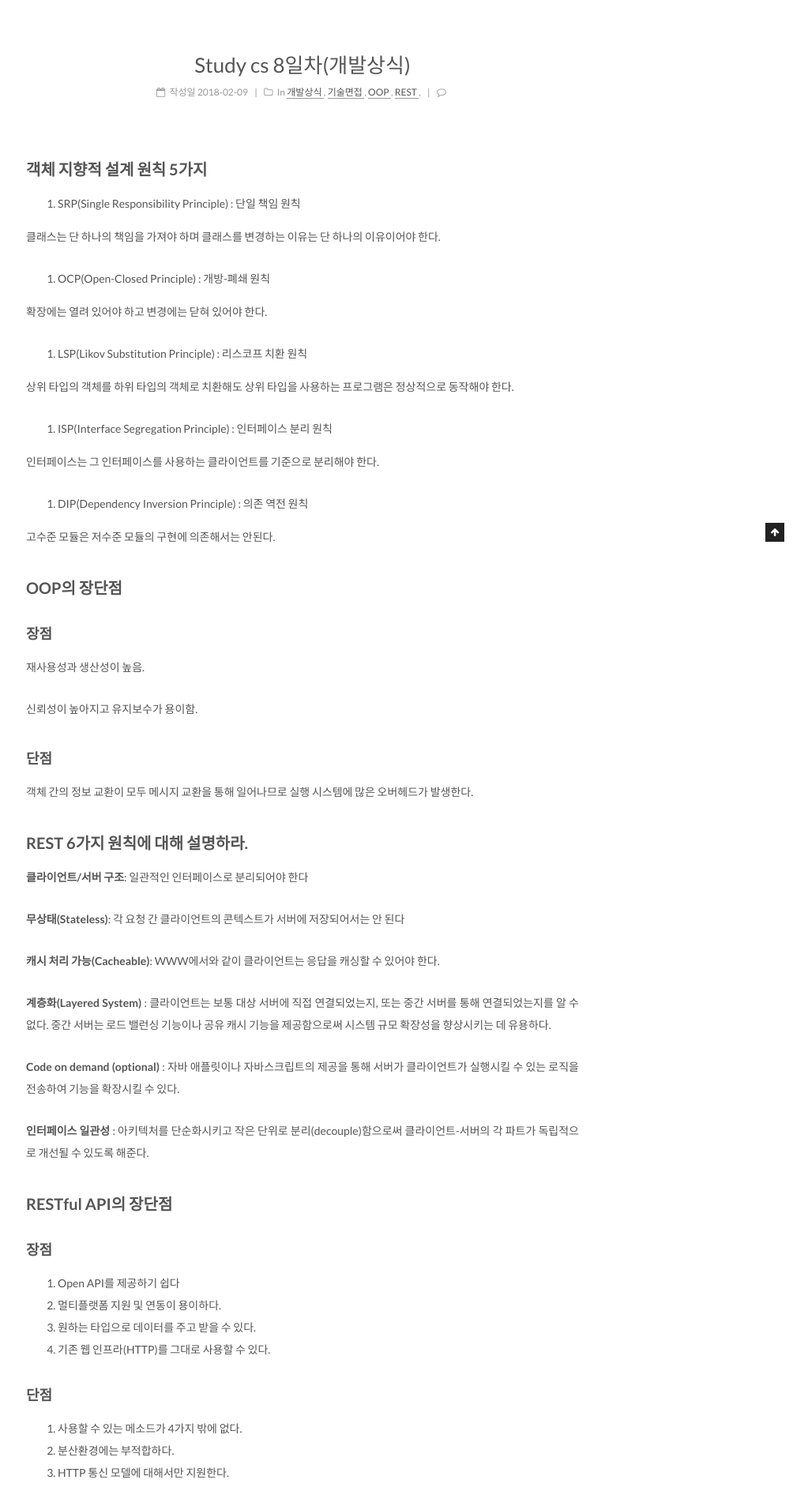
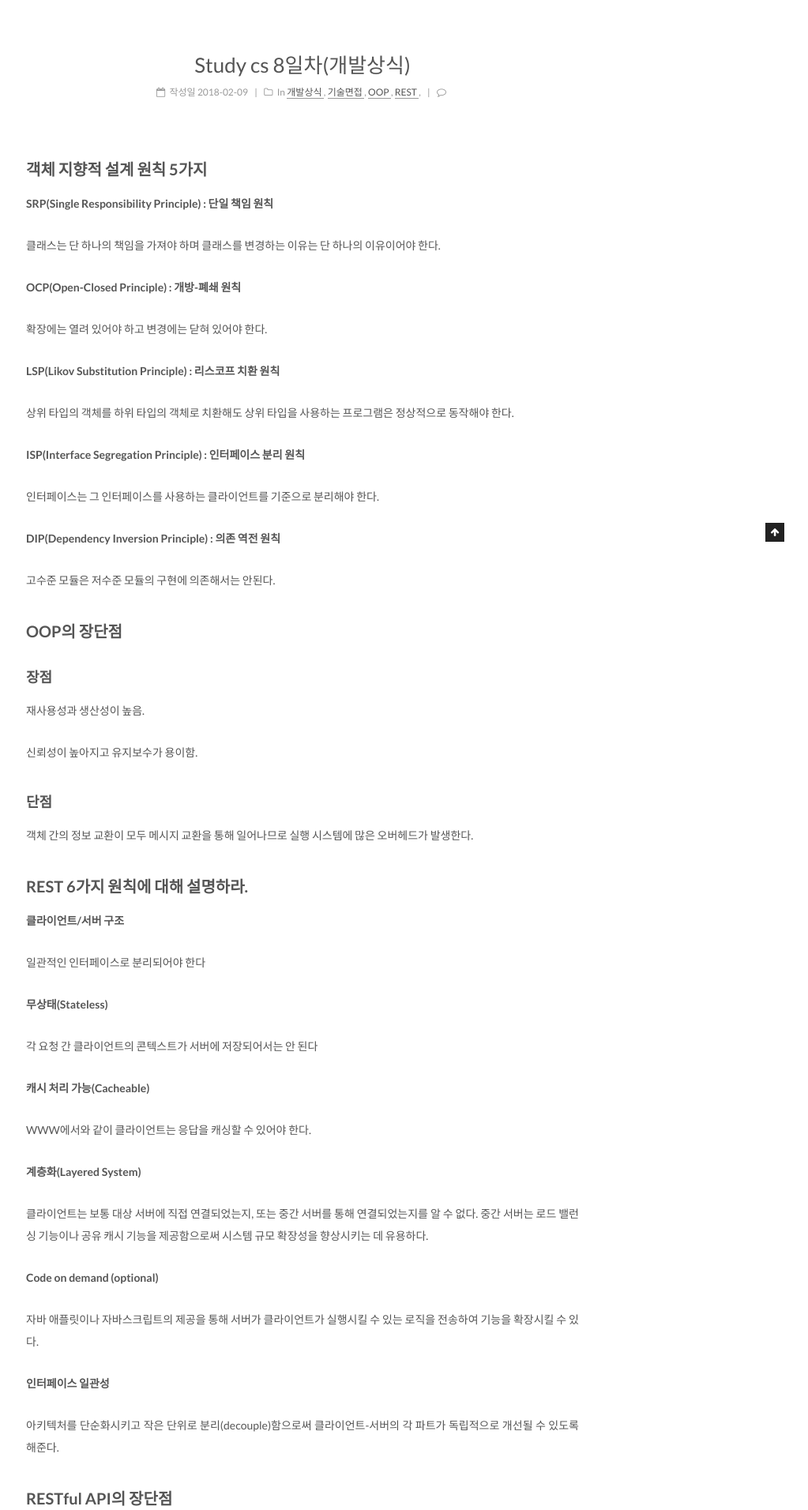
Before and after one commit to quarl894/quarl894.github.io, a Jekyll site: the page built from _posts/2018-02-10-Study CS 8일차(개발상식).md, in a window 1280 px wide. Shown: the part 314-2226 px from the top of the page at 79% size, without its empty margins (257-1280 px from the left). Built offline with Jekyll 4.4.1, drawn with Linux system fonts in a browser that asks for light colours; comment, search, counter and statistics services are not loaded; some of the changed text lies outside the part shown.

```diff
--- a/_posts/2018-02-10-Study CS 8일차(개발상식).md
+++ b/_posts/2018-02-10-Study CS 8일차(개발상식).md
@@ -42,17 +42,29 @@ tag: 개발상식
 
 ## REST 6가지 원칙에 대해 설명하라.
 
-**클라이언트/서버 구조**: 일관적인 인터페이스로 분리되어야 한다
+**클라이언트/서버 구조**
 
-**무상태(Stateless)**: 각 요청 간 클라이언트의 콘텍스트가 서버에 저장되어서는 안 된다
+일관적인 인터페이스로 분리되어야 한다
 
-**캐시 처리 가능(Cacheable)**: WWW에서와 같이 클라이언트는 응답을 캐싱할 수 있어야 한다.
+**무상태(Stateless)**
 
-**계층화(Layered System)** : 클라이언트는 보통 대상 서버에 직접 연결되었는지, 또는 중간 서버를 통해 연결되었는지를 알 수 없다. 중간 서버는 로드 밸런싱 기능이나 공유 캐시 기능을 제공함으로써 시스템 규모 확장성을 향상시키는 데 유용하다.
+각 요청 간 클라이언트의 콘텍스트가 서버에 저장되어서는 안 된다
 
-**Code on demand (optional)** : 자바 애플릿이나 자바스크립트의 제공을 통해 서버가 클라이언트가 실행시킬 수 있는 로직을 전송하여 기능을 확장시킬 수 있다.
+**캐시 처리 가능(Cacheable)**
 
-**인터페이스 일관성** : 아키텍처를 단순화시키고 작은 단위로 분리(decouple)함으로써 클라이언트-서버의 각 파트가 독립적으로 개선될 수 있도록 해준다.
+WWW에서와 같이 클라이언트는 응답을 캐싱할 수 있어야 한다.
+
+**계층화(Layered System)**
+
+클라이언트는 보통 대상 서버에 직접 연결되었는지, 또는 중간 서버를 통해 연결되었는지를 알 수 없다. 중간 서버는 로드 밸런싱 기능이나 공유 캐시 기능을 제공함으로써 시스템 규모 확장성을 향상시키는 데 유용하다.
+
+**Code on demand (optional)**
+
+자바 애플릿이나 자바스크립트의 제공을 통해 서버가 클라이언트가 실행시킬 수 있는 로직을 전송하여 기능을 확장시킬 수 있다.
+
+**인터페이스 일관성**
+
+아키텍처를 단순화시키고 작은 단위로 분리(decouple)함으로써 클라이언트-서버의 각 파트가 독립적으로 개선될 수 있도록 해준다.
 
 ## RESTful API의 장단점
 
@@ -73,7 +85,7 @@ tag: 개발상식
 
 Test-Driven Development(TDD)는 매우 짧은 개발 사이클의 반복에 의존하는 소프트웨어 개발 프로세스이다.
 
-**즉, 테스트가 코드 작성을 주도하는 개발방식**
+==즉, 테스트가 코드 작성을 주도하는 개발방식==
 
 ## 1급 객체란 무엇인가?
 
```
Also changed, not shown: other parts of _posts/2018-02-10-Study CS 8일차(개발상식).md (+5 -5 lines).
